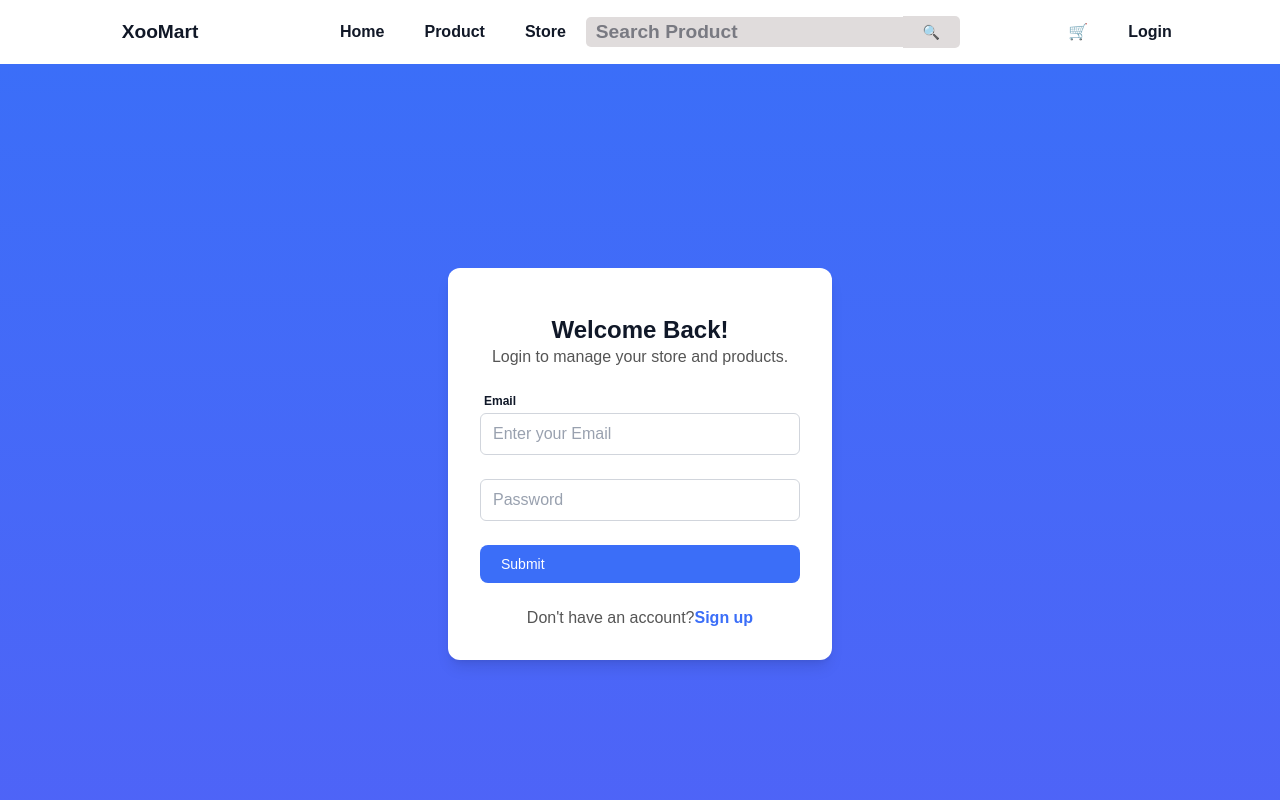
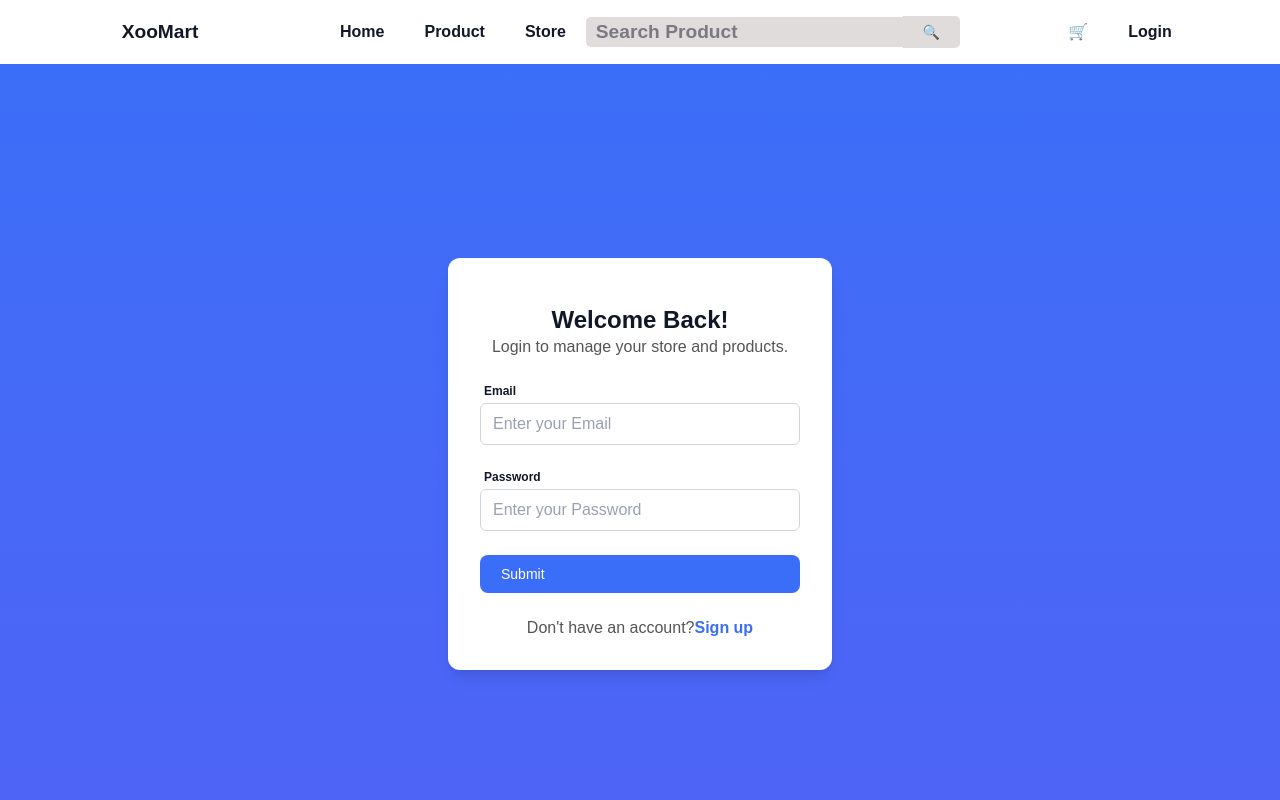
Before and after one commit to TejasSomnathe/XooMart, a React (Vite) app in the folder XooMart/frontend/: page /login in a window 1280 px wide. Shown: the top 800 px of the page. Built offline with nearby package versions, Linux system fonts and the light colour scheme.

Commit message:
debugging the cors error

```diff
--- a/XooMart/frontend/src/components/Login/Login.jsx
+++ b/XooMart/frontend/src/components/Login/Login.jsx
@@ -31,24 +31,28 @@ function Login() {
               value={email}
               onChange={(e) => setEmail(e.target.value)}
             />
+            <label htmlFor="password" className="block text-xs font-semibold text-gray-900 mb-1">
+              <i className="fas fa-lock mr-1"></i>Password
+            </label>
             <input
-              id="mobile"
-              type="text"
-              placeholder="Password"
+              id="password"
+              type="password"
+              placeholder="Enter your Password"
               className="w-full border border-gray-300 rounded-md px-3 py-2 mb-6 text-gray-700 placeholder-gray-400 focus:outline-none focus:ring-2 focus:ring-[#3b6ef8]"
               value={password}
               onChange={(e) => setPassword(e.target.value)}
             />
+
             <button
               type="submit"
               className="w-full bg-[#3b6ef8] text-white py-3 rounded-md font-normal text-sm hover:bg-[#345edb] transition-colors"
               onClick={async (e) => {
                 e.preventDefault();
                 try {
-                  const response = await axios.post("/api/v1/users/login", { email, password });
+                const response =  await axios.post("http://localhost:8000/api/v1/users/login", { email, password }, { withCredentials: true });
+
                   if (response.data) {
-                    alert("Login successful!");
-                    // Redirect or perform further actions
+                    alert("Login successful!");                    // Redirect or perform further actions
                   } else {
                     alert("Login failed: " + response.data.message);
                   }
```
Also changed, not shown: 1 other file (tests, documents, lock files or other folders).
